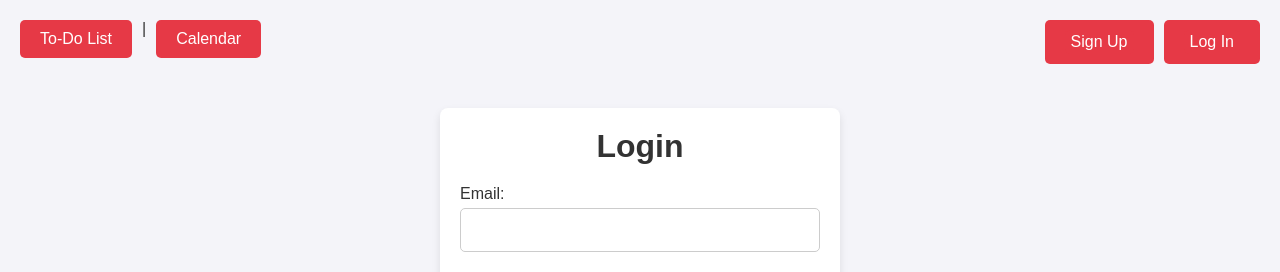
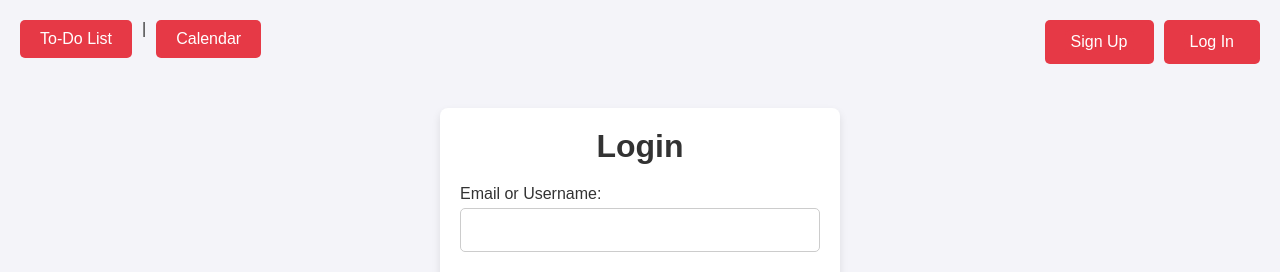
Before and after one commit to olarubianca6/todo-fe, a React (Create React App) app: page /login in a window 1280 px wide. Shown: the top 272 px of the page. Built offline with nearby package versions, Linux system fonts and the light colour scheme; no server answers.

Commit message:
integration

```diff
--- a/src/components/Login.js
+++ b/src/components/Login.js
@@ -3,8 +3,10 @@ import { Link, useNavigate } from 'react-router-dom';
 import axios from 'axios';
 
 function Login({ USERS_API_BASE, setToken }) {
+  const BASE_USER_URL = USERS_API_BASE || 'https://us-central1-todo-454613.cloudfunctions.net/backendtodo';
   const [email, setEmail] = useState('');
   const [password, setPassword] = useState('');
+  const [username, setUsername] = useState('');
   const navigate = useNavigate();
 
   const handleSubmit = async (e) => {
@@ -14,25 +16,38 @@ function Login({ USERS_API_BASE, setToken }) {
             email: `${username}@example.com`, password
         }));
         if (response.data.user && response.data.user.username) {
-            localStorage.setItem('token', response.data.user.username);
+            const token = response.data.user.username;
+            localStorage.setItem('token', token);
+            setToken(token);
             navigate('/todo');
         } else {
             alert("Invalid credentials");
         }
     } catch (error) {
         console.error("Login failed:", error);
+        alert("An error occurred during login. Please try again.");
     }
-};
+  };
 
   return (
     <div className="auth-container">
       <h2>Login</h2>
       <form onSubmit={handleSubmit}>
-        <label>Email:</label>
-        <input type="email" value={email} onChange={(e) => setEmail(e.target.value)} required />
+        <label>Email or Username:</label>
+        <input
+          type="text"
+          value={username}
+          onChange={(e) => setUsername(e.target.value)}
+          required
+        />
         <br />
         <label>Password:</label>
-        <input type="password" value={password} onChange={(e) => setPassword(e.target.value)} required />
+        <input
+          type="password"
+          value={password}
+          onChange={(e) => setPassword(e.target.value)}
+          required
+        />
         <br />
         <button className='auth-page-btn' type="submit">Login</button>
       </form>
--- a/src/components/Signup.js
+++ b/src/components/Signup.js
@@ -3,6 +3,7 @@ import { Link, useNavigate } from 'react-router-dom';
 import axios from 'axios';
 
 function Signup({ USERS_API_BASE }) {
+  const BASE_USER_URL = USERS_API_BASE || 'https://us-central1-todo-454613.cloudfunctions.net/backendtodo';
   const [email, setEmail] = useState('');
   const [username, setUsername] = useState('');
   const [password, setPassword] = useState('');
```
